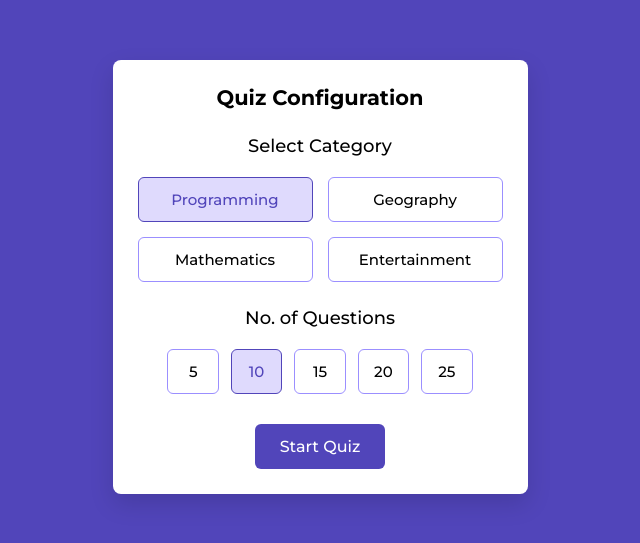
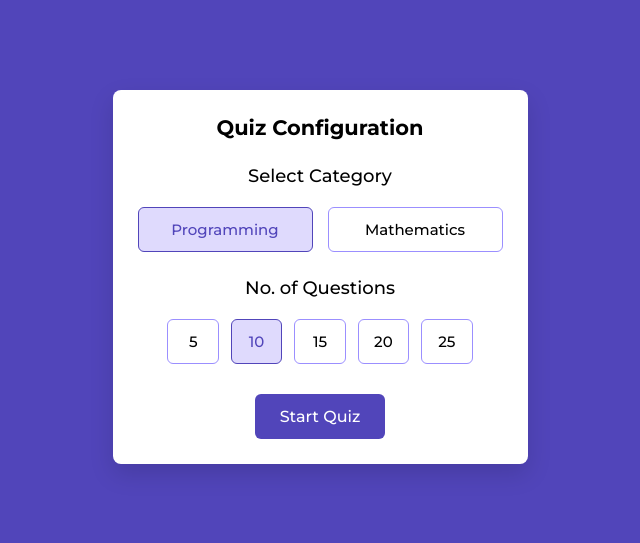
Before and after one commit to deepikagandla7456/Quiz-App-With-Timer, a plain HTML site: page index.html in a window 1280 px wide. Shown: the part 123-666 px from the top of the page, without its empty margins (320-960 px from the left). Drawn offline with nearby package versions, Linux system fonts and the light colour scheme.

Commit message:
Update index.html

```diff
--- a/index.html
+++ b/index.html
@@ -18,9 +18,7 @@
           <h4 class="option-title">Select Category</h4>
           <div class="category-options">
             <button class="category-option active">Programming</button>
-            <button class="category-option">Geography</button>
             <button class="category-option">Mathematics</button>
-            <button class="category-option">Entertainment</button>
           </div>
         </div>
 
```
